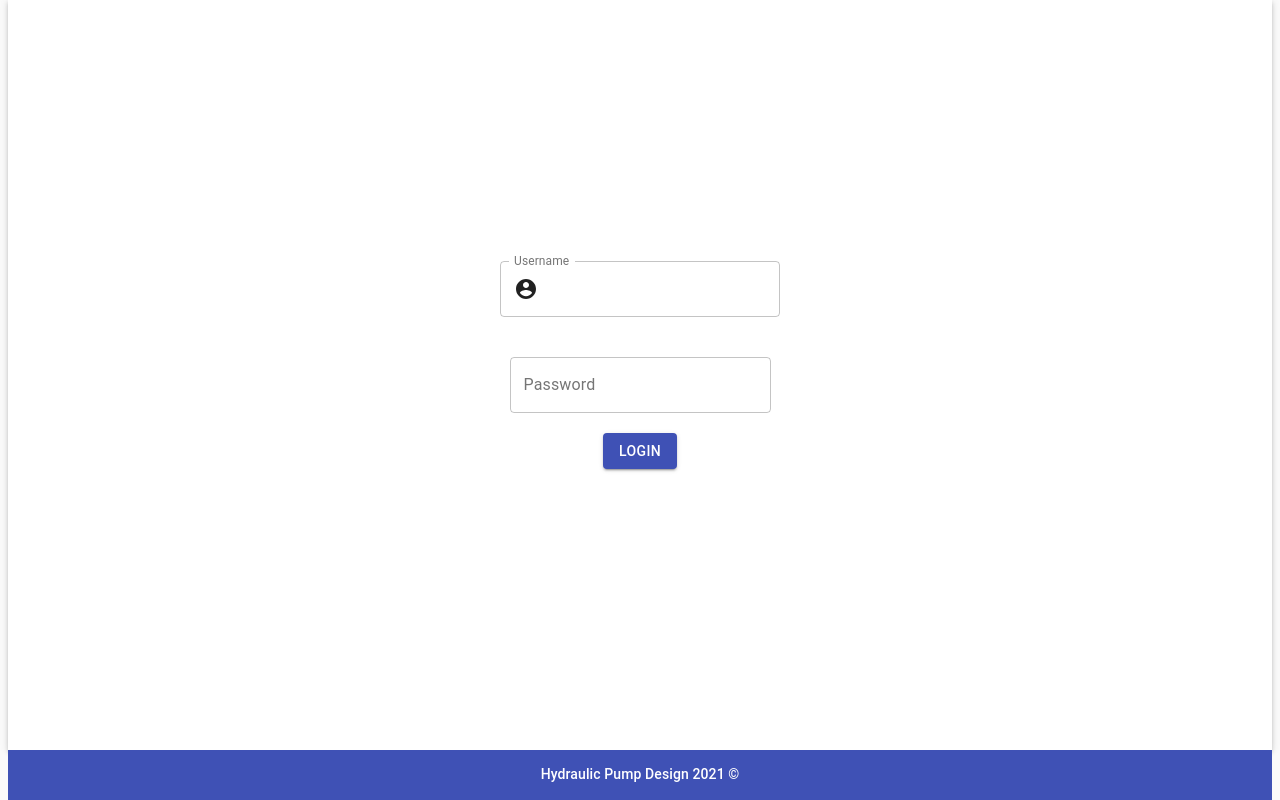
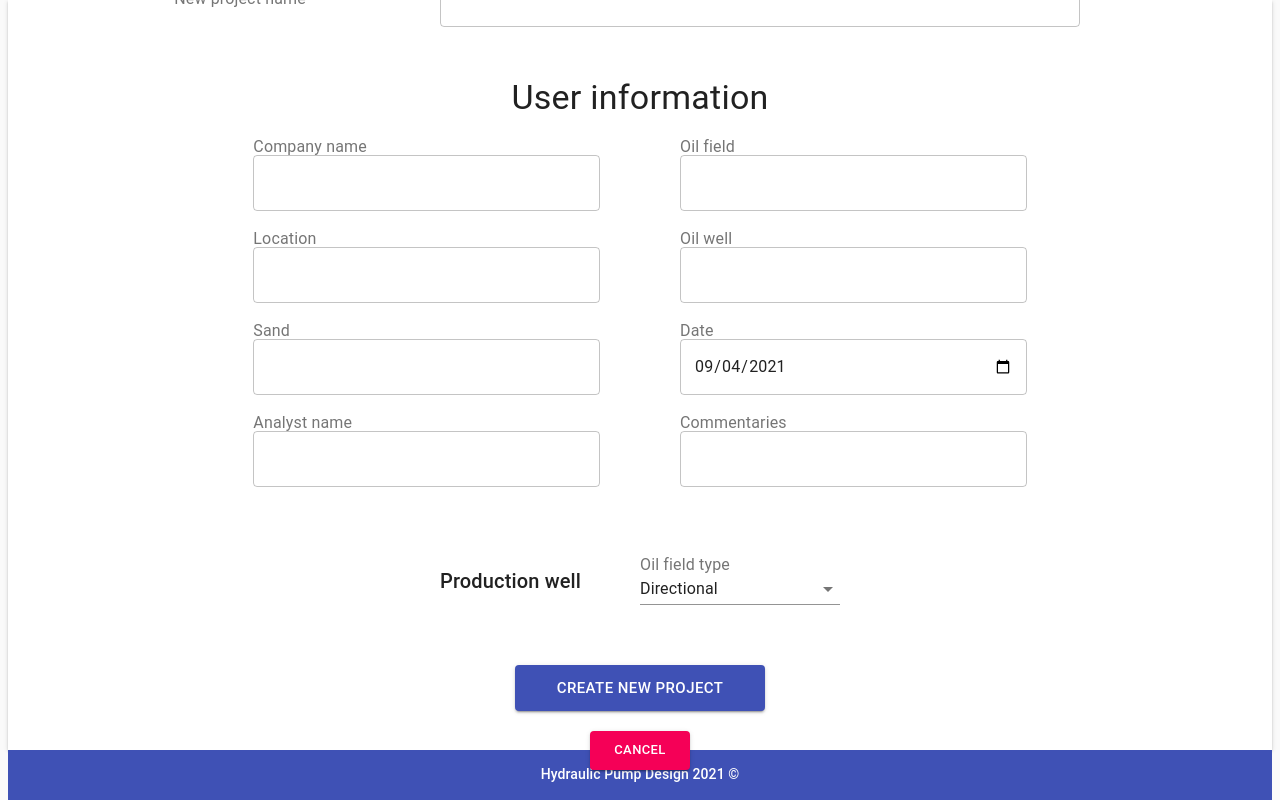
Before and after one commit to damianlujep/Hydraulic_Pump_Design_React, a React (Create React App) app: page /newProject in a window 1280 px wide. Before the commit this address led to /. Built offline with nearby package versions, Linux system fonts and the light colour scheme; sample sign-in values are in the browser's storage.

Commit message:
PrivateRoute and PublicRoute implementation

```diff
--- a/src/App.js
+++ b/src/App.js
@@ -1,8 +1,10 @@
-import {BrowserRouter, Route, Switch} from "react-router-dom";
+import {BrowserRouter, Switch} from "react-router-dom";
 import Home from "./components/home/Home";
 import NewProject from "./components/newproject/NewProject";
 import Workspace from "./components/workspace/Workspace";
 import {useAuth} from "./components/contexts/AuthContext";
+import PublicRoute from "./components/routers/PublicRoute";
+import PrivateRoute from "./components/routers/PrivateRoute";
 
 function App() {
     const { user } = useAuth();
@@ -11,17 +13,17 @@ function App() {
         <>
             <BrowserRouter>
                     <Switch>
-                        <Route
+                        <PublicRoute
                             exact
                             path="/"
-                            component={() => <Home/>}
+                            component={() => <Home />}
                         />
-                        <Route
+                        <PrivateRoute
                             exact
                             path="/newProject"
                             component={() => <NewProject />}
                         />
-                        <Route
+                        <PrivateRoute
                             exact
                             path={`/${user.username}/workspace`}
                             component={() => <Workspace />}
--- a/src/components/contexts/AuthContext.js
+++ b/src/components/contexts/AuthContext.js
@@ -24,11 +24,11 @@ export const AuthProvider = ({ children }) => {
             method: 'POST',
             body: JSON.stringify(userCredential),
         })
-            .then(data => {
+            .then(async data => {
                 jwtToken = data.headers.get("Authorization");
                 return data.json();
             })
-            .then(data => {
+            .then(async data => {
                 const userData = data;
                 if (jwtToken !== null && userData !== null) {
                     setAuthorized(true);
--- a/src/components/newproject/NewProject.js
+++ b/src/components/newproject/NewProject.js
@@ -1,6 +1,5 @@
 import React, {useState} from 'react';
 import {createStyles, CssBaseline, makeStyles} from "@material-ui/core";
-import {Redirect} from "react-router-dom";
 import Footer from "../home/Footer";
 import NewProjectForm from "./NewProjectForm";
 import {getSessionStorageOrDefault} from "../service/SessionStorageService";
@@ -8,13 +7,9 @@ import {useAuth} from "../contexts/AuthContext";
 
 
 const NewProject = () => {
-    const { authorized, user} = useAuth();
+    const { user } = useAuth();
     const [newProjectDataInserted, setNewProjectDataInserted] = useState(getSessionStorageOrDefault('new-project-info-data-entered', false));
     const [validNewProjectData, setValidNewProjectData] = useState(getSessionStorageOrDefault('new-project-info-data', {}));
-
-    if (!authorized) {
-        return <Redirect to="/"/>
-    }
 
     const styles = makeStyles((theme) =>
         createStyles({
--- /dev/null
+++ b/src/components/routers/PrivateRoute.js
@@ -0,0 +1,20 @@
+import React from 'react';
+import {useAuth} from "../contexts/AuthContext";
+import {Redirect, Route} from "react-router-dom";
+import NewProject from "../newproject/NewProject";
+
+const PrivateRoute = ({component: Component, ...rest}) => {
+    const { user } = useAuth();
+    const projectInfoData = JSON.parse(sessionStorage.getItem("new-project-info-data"));
+
+    return (
+        <Route
+            {...rest}
+            render={props => user && projectInfoData? (
+                <Component {...props} />
+            ) : user && !projectInfoData ? (<NewProject {...props} />) : (<Redirect to='/' />)}
+        />
+    );
+};
+
+export default PrivateRoute;
--- /dev/null
+++ b/src/components/routers/PublicRoute.js
@@ -0,0 +1,21 @@
+import React from 'react';
+import {useAuth} from "../contexts/AuthContext";
+import {Redirect, Route} from "react-router-dom";
+
+const PublicRoute = ({component: Component, ...rest}) => {
+    const { user } = useAuth();
+    const projectInfoData = JSON.parse(sessionStorage.getItem("new-project-info-data"));
+    const redirectToWorkspace = () => <Redirect to={`${user.username}/workspace`}/>;
+    const redirectToNewProject = () => <Redirect to={`/newProject`}/>;
+
+    return (
+        <Route
+            {...rest}
+            render={props => !user && !projectInfoData ? (
+                <Component {...props} />
+            ) : user && !projectInfoData ? redirectToNewProject() : redirectToWorkspace()}
+        />
+    );
+};
+
+export default PublicRoute;
```
